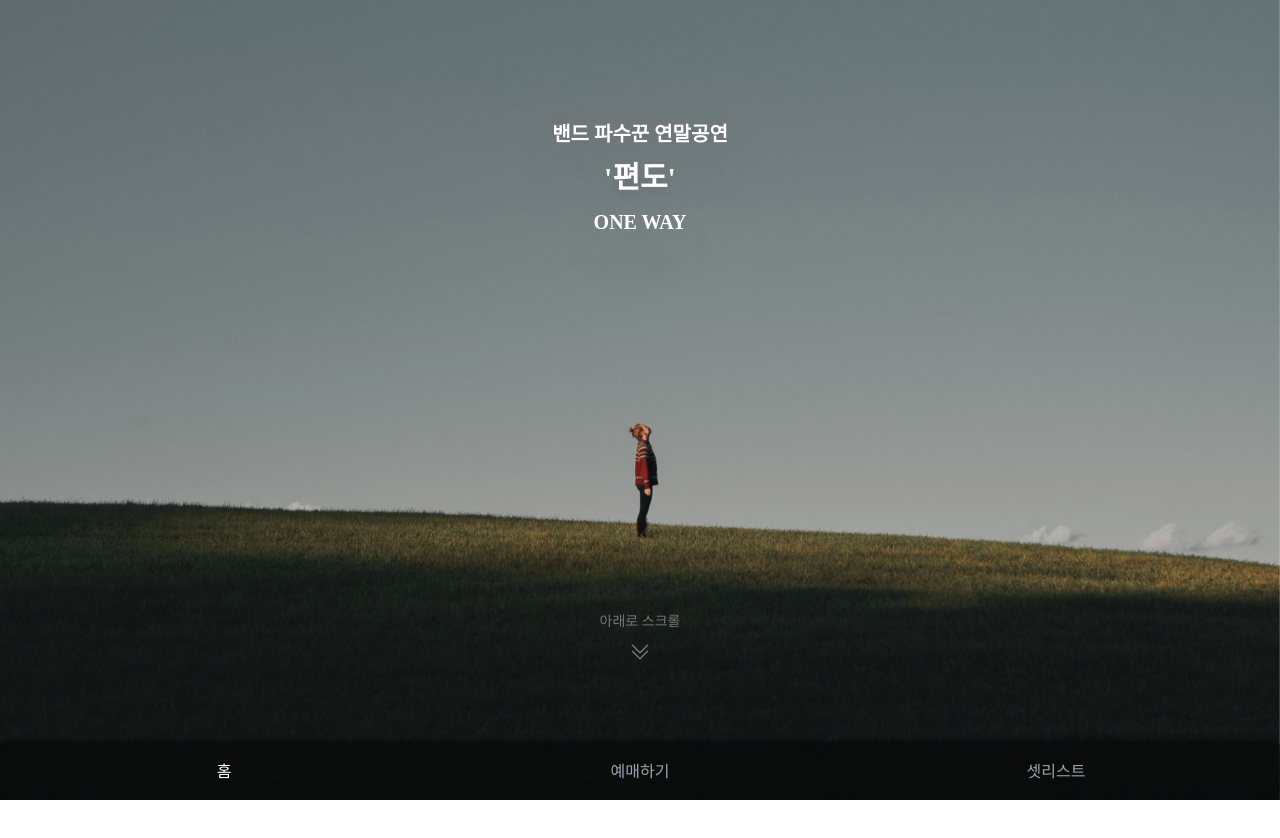
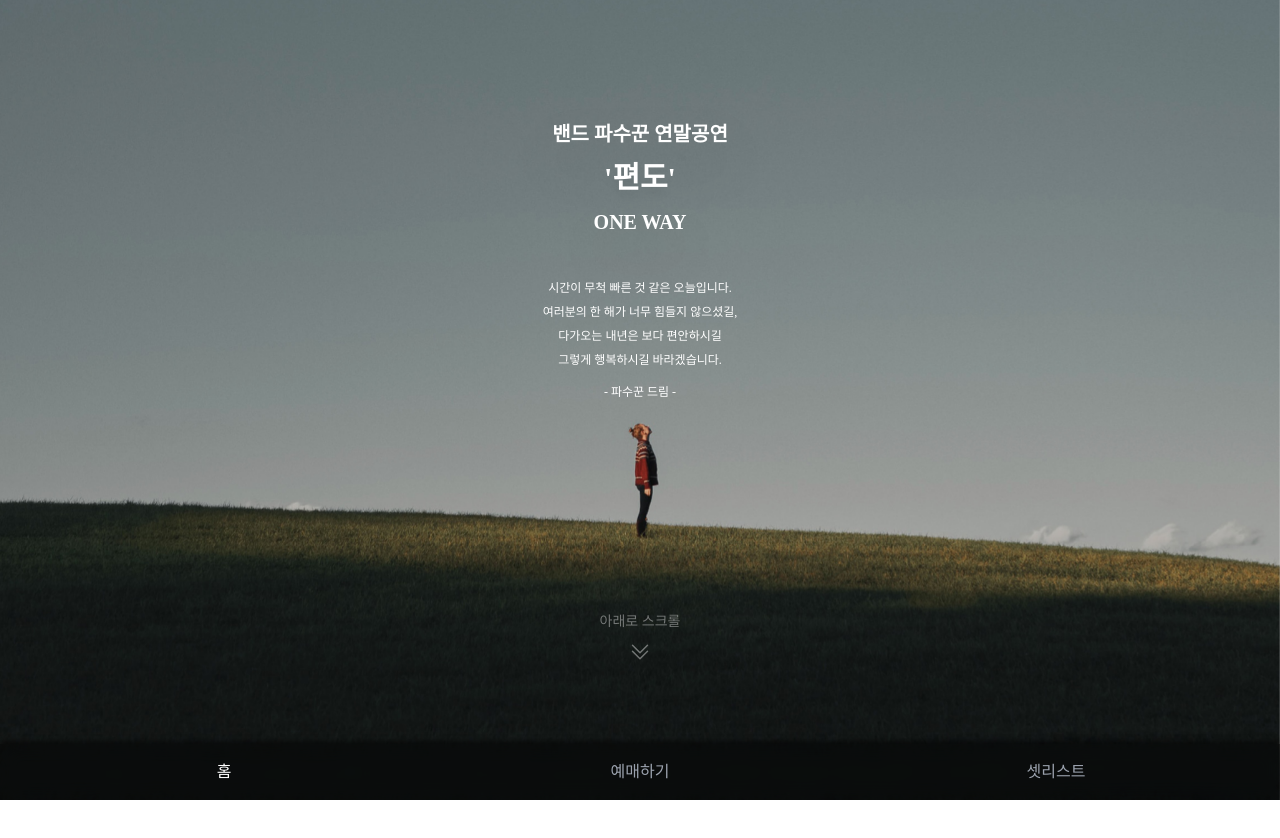
Before and after one commit to Ocknyer/oneway, a Next.js app: page / in a window 1280 px wide. Shown: the top 838 px of the page. Built offline with nearby package versions, Linux system fonts and the light colour scheme; a web font is replaced by a local one.

Commit message:
text 추가

```diff
--- a/app/page.tsx
+++ b/app/page.tsx
@@ -59,6 +59,13 @@ export default function Home() {
             <h1 className='text-3xl drop-shadow-xl'>'편도'</h1>
             <h2 className='text-xl drop-shadow-2xl'>ONE WAY</h2>
           </div>
+          <div className='flex flex-col absolute top-60 gap-2 text-xs text-center'>
+            <p>시간이 무척 빠른 것 같은 오늘입니다.</p>
+            <p>여러분의 한 해가 너무 힘들지 않으셨길,</p>
+            <p>다가오는 내년은 보다 편안하시길</p>
+            <p>그렇게 행복하시길 바라겠습니다.</p>
+            <p className='mt-2'>- 파수꾼 드림 -</p>
+          </div>
           <div className={`${scroll1} flex-col items-center gap-2 absolute bottom-44 opacity-40`}>
             <p className='text-sm'>아래로 스크롤</p>
             <svg
@@ -77,6 +84,7 @@ export default function Home() {
             </svg>
           </div>
         </section>
+
         <section className='flex flex-col items-center gap-y-3 relative' style={{ height: `${100 * vh}px` }}>
           {/* <section className='h-full flex flex-col items-center gap-y-3 mb-96 relative'> */}
           <p className='text-xl font-bold'>티켓</p>
@@ -115,6 +123,7 @@ export default function Home() {
             </svg>
           </div>
         </section>
+
         <section
           className='flex flex-col items-center justify-center gap-y-3 text-center'
           style={{ height: `${100 * vh}px` }}
```
